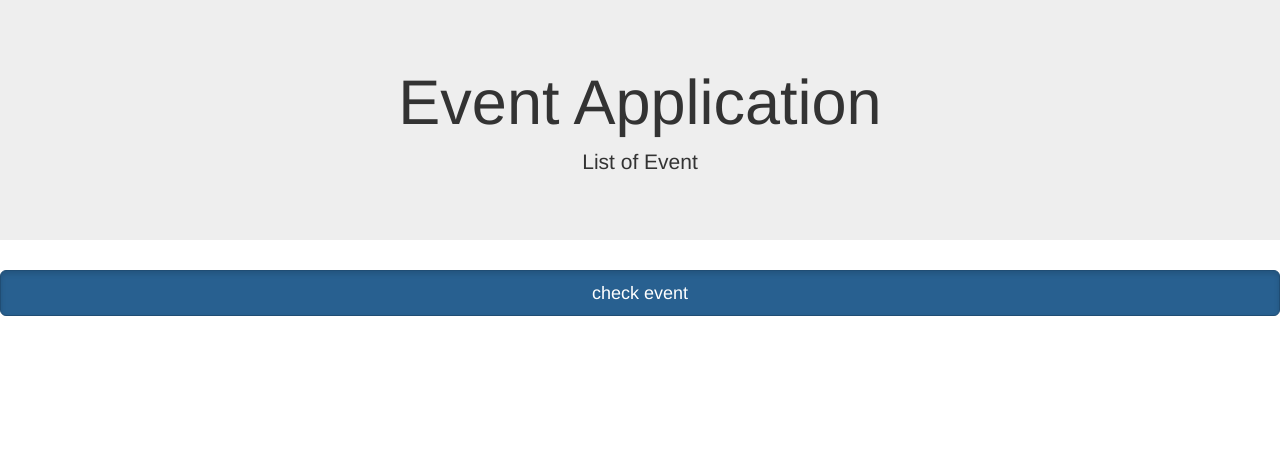
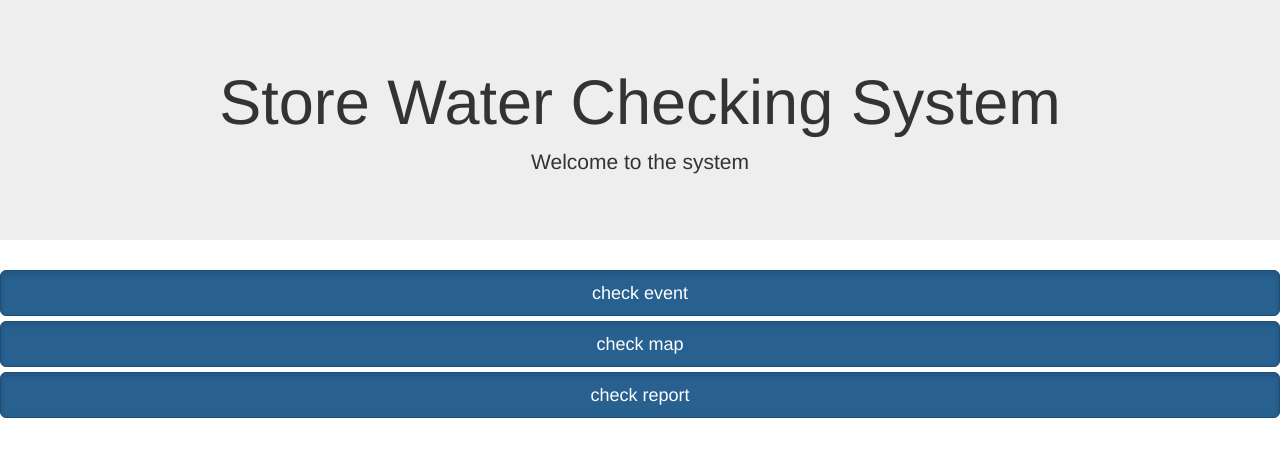
Before and after one commit to tianqitian/importantfile, a Django app: page /waterevent/ in a window 1280 px wide. Shown: the top 457 px of the page. Run offline with Django 3.2, Linux system fonts and the light colour scheme; some libraries are stand-ins or nearby versions.

Commit message:
docoration, add three button

```diff
--- a/smartcities/waterevent/templates/waterevent/index.html
+++ b/smartcities/waterevent/templates/waterevent/index.html
@@ -15,11 +15,13 @@
 </head>
 <body>
    <div class="jumbotron text-center">
-        <h1> Event Application</h1>
-        <p> List of Event</p>
+        <h1> Store Water Checking System</h1>
+        <p> Welcome to the system</p>
    </div>
 
    <a href="{% url 'waterevent:eventlist' %}" class="btn btn-primary btn-lg active btn-block" role="button" aria-pressed="true">check event </a>
+ <a href="{% url 'waterevent:map' %}" class="btn btn-primary btn-lg active btn-block" role="button" aria-pressed="true">check map </a>
+ <a href="{% url 'waterevent:report' %}" class="btn btn-primary btn-lg active btn-block" role="button" aria-pressed="true">check report </a>
 
 
 
--- a/smartcities/waterevent/urls.py
+++ b/smartcities/waterevent/urls.py
@@ -27,4 +27,7 @@ urlpatterns = [
     url(r'^detail/(?P<pk>\d+)',views.detail,name="detail"),
     url(r'^event-update/(?P<pk>\d+)$', views.EventUpdate, name="detail-update"),
     url(r'^event-delete/(?P<pk>\d+)$', views.EventDelete, name="detail-delete"),
+
+    url(r'^map',views.map, name="map"),
+    url(r'^report',views.report, name="report"),
 ]
--- a/smartcities/waterevent/views.py
+++ b/smartcities/waterevent/views.py
@@ -1,13 +1,22 @@
 from django.shortcuts import render,redirect, get_object_or_404
 from django.views.generic.edit import CreateView, UpdateView, DeleteView
 from django.core.urlresolvers import reverse_lazy
-from .models import Location, Event
+from .models import Location, Event, ObservReport
 from django.forms import ModelForm
 # Create your views here.
 
 
 def index(request):
     return render(request, 'waterevent/index.html')
+
+
+def map(request):
+    return render(request, 'waterevent/map.html')
+
+def report(request):
+    report = ObservReport.objects.all()
+    context = {'report': report}
+    return render(request, 'waterevent/report_home.html', context)
 
 def EventList(request):
     events = Event.objects.all()
@@ -54,7 +63,7 @@ def EventUpdatelist(request,pk, template_name='waterevent/event_home.html'):
     ctx["form"] = form
     return render(request, template_name, ctx)
 
-def EventDelete(request,pk, template_name='waterevent/detail.html'):
+def EventDelete(request,pk, template_name='waterevent/detail-delete.html'):
     events = get_object_or_404(Event, pk=pk)
     if request.method == 'POST':
         events.delete()
```
Also changed, not shown: smartcities/waterevent/models.py (+17 -0 lines), smartcities/waterevent/templates/waterevent/detail.html (+0 -18 lines), smartcities/waterevent/templates/waterevent/event_home.html (+8 -4 lines), smartcities/waterevent/templates/waterevent/map.html (+8 -0 lines), smartcities/waterevent/templates/waterevent/report_home.html (added, +35 -0 lines).
